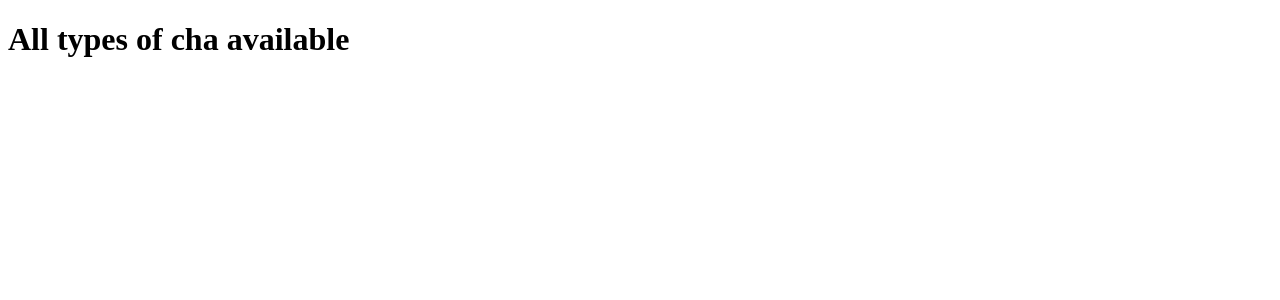
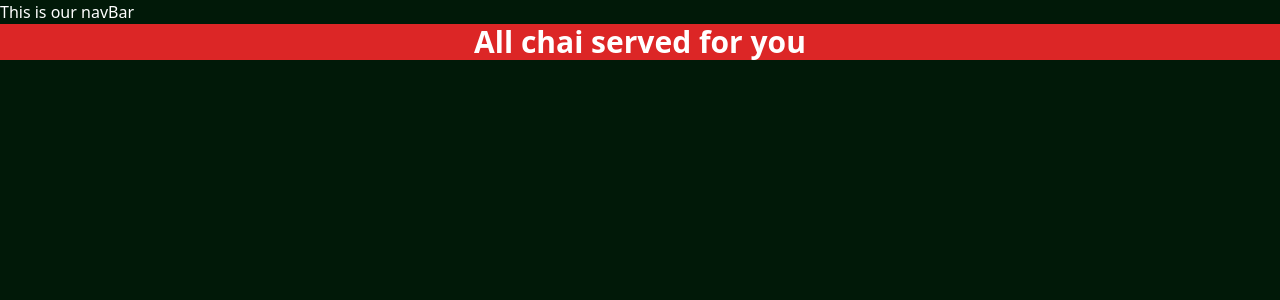
Before and after one commit to mujibulhaquetanim/Project_Py, a Django app: page /chai/ in a window 1280 px wide. Shown: the top 300 px of the page. Run offline with Django 5.2, Linux system fonts and the light colour scheme; some libraries are stand-ins or nearby versions.

Commit message:
jinja added in 'all_chai' page

```diff
--- a/Django/sampleProject/chai/templates/chai/all_chai.html
+++ b/Django/sampleProject/chai/templates/chai/all_chai.html
@@ -1,11 +1,7 @@
-<!DOCTYPE html>
-<html lang="en">
-<head>
-    <meta charset="UTF-8">
-    <meta name="viewport" content="width=device-width, initial-scale=1.0">
-    <title>All Cha</title>
-</head>
-<body>
-    <h1>All types of cha available</h1>
-</body>
-</html>
+{% extends "layout.html" %}
+
+{% block title %} Cha Page {% endblock %}
+
+{% block content %}
+<h1 class="bg-red-600 text-3xl font-bold">All chai served for you</h1>
+{% endblock %}
```
